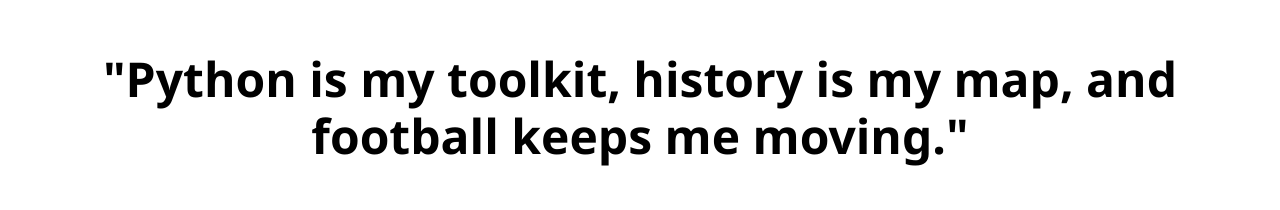
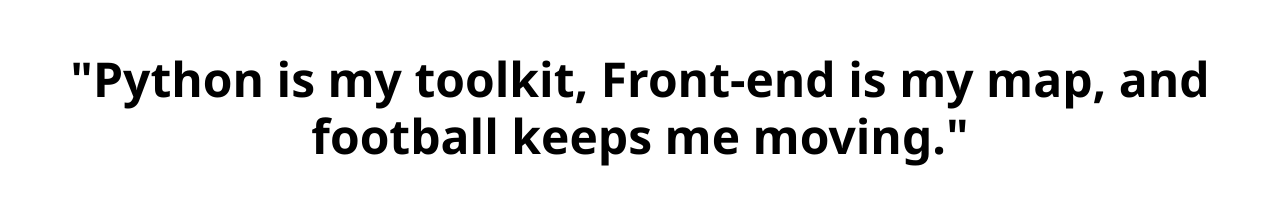
Before and after one commit to SteppePhantom06/PortfolioDaulet, a plain HTML site: page index.html in a window 1280 px wide. Shown: the part 1407-1617 px from the top of the page. Drawn offline with nearby package versions, Linux system fonts and the light colour scheme.

Commit message:
Add files via upload

```diff
--- a/index.html
+++ b/index.html
@@ -60,7 +60,6 @@
       <div class="collapse navbar-collapse" id="navbarNav">
         <ul class="navbar-nav ms-auto">
           <li class="nav-item"><a class="nav-link" href="#about">About Me</a></li>
-          <li class="nav-item"><a class="nav-link" href="#projects">Projects</a></li>
           <li class="nav-item"><a class="nav-link" href="#contact">Contact</a></li>
         </ul>
       </div>
@@ -119,7 +118,7 @@
   </section>
   <section id="testimonial">
     <div class="px-4 py-5 my-5 text-center">
-      <h4 class="display-5 fw-bold text-body-emphasis mb-5">"Python is my toolkit, history is my map, and football keeps me moving."</h4>
+      <h4 class="display-5 fw-bold text-body-emphasis mb-5">"Python is my toolkit, Front-end is my map, and football keeps me moving."</h4>
       <img class="d-block mx-auto rounded-circle mb-2" src="static/picture/daulet.photo" alt="" width="100" height="100">
       <div class="col-lg-6 mx-auto">
         <p class="lead mb-4">Daulet Dandykulov, Astana IT University, Big Data Analysis.</p>
```
